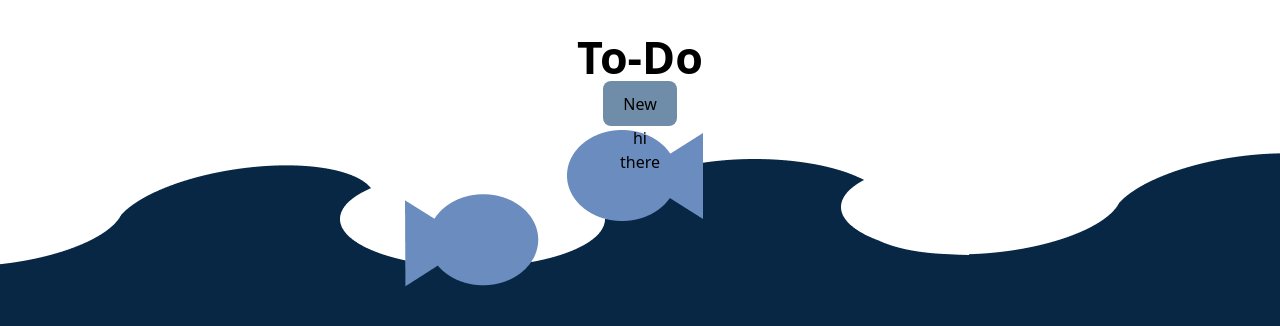
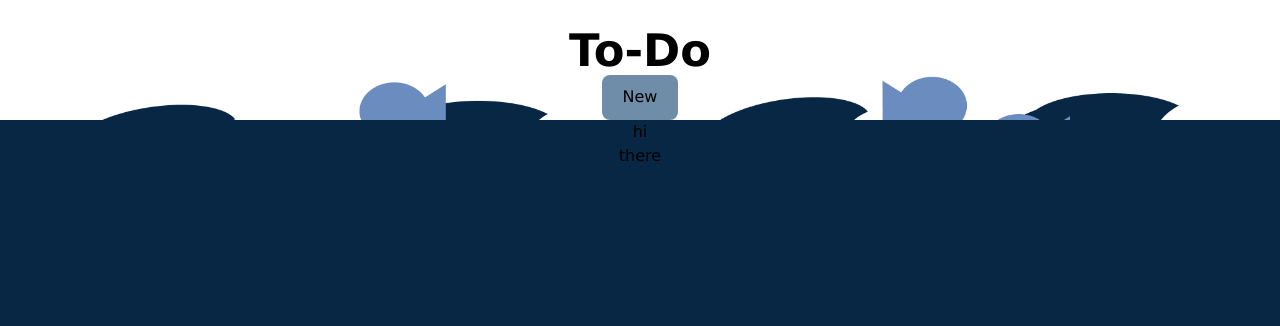
Before and after one commit to vaeyias/fish-to-do, a React (Vite) app: page / in a window 1280 px wide. Shown: the top 326 px of the page. Built offline with nearby package versions, Linux system fonts and the light colour scheme.

Commit message:
better bg and bubbles wrapped

```diff
--- a/src/components/App.css
+++ b/src/components/App.css
@@ -4,16 +4,32 @@
 
 #root {
 
-  padding: 2rem;
+  padding:0;
   text-align: center;
+  font-family: Verdana, Geneva, Tahoma, sans-serif;
+  max-width: 100%;
 }
 
 html{
+  flex-wrap: wrap;
+  background-color: #072744;
+  font-family: Verdana, Geneva, Tahoma, sans-serif;
+  background-repeat: no-repeat;
+  background-size: cover;
+  background-attachment: scroll;
+  max-width: 100%;
+}
+
+.top{
+  padding-top: 2%;
+  font-family: Verdana, Geneva, Tahoma, sans-serif;
   background-image: url("../assets/main_page.png");
   font-family: Verdana, Geneva, Tahoma, sans-serif;
+  background-repeat: no-repeat;
+  background-size: 100%;
+  background-attachment: scroll;
+  margin-left: 0;
 }
-
-
 
 .center {
   display: block;
--- a/src/components/App.jsx
+++ b/src/components/App.jsx
@@ -10,8 +10,11 @@ function App() {
 
   return (
     <>
-      <div className="h-32">
-        <h1 className="text-blue-950">To-Do</h1>
+      <div className="top">
+        <div className="flex h-32 justify-center">
+          <h1 className="text-blue-950 bg-white rounded-3xl w-52 h-fit">
+            To-Do
+          </h1>
         </div>
 
         <div>
@@ -22,12 +25,14 @@ function App() {
             New
           </button>
         </div>
+      </div>
+
       {console.log(tasks)}
-      <div className="flex items-center justify-center">
+      <body className="flex items-center justify-center flex-wrap">
         {tasks.map((taskText, i) => (
           <Task task={taskText} />
         ))}
-      </div>
+      </body>
     </>
   );
 }
--- a/src/components/Task.jsx
+++ b/src/components/Task.jsx
@@ -5,7 +5,7 @@ export default function Task(props) {
   const [task, setTask] = useState("add task");
 
   return (
-    <div className="flex items-center justify-center bg-white w-44 h-44 rounded-full hover:bg-blue-50 m-5">
+    <div className="flex items-center justify-center bg-white w-44 h-44 rounded-full hover:bg-slate-900 hover:text-white hover:outline outline-white 0 m-5">
       <p className="break-all w-40">{props.task}</p>
     </div>
   );
--- a/src/index.css
+++ b/src/index.css
@@ -18,7 +18,7 @@ h1 {
     font-family: inherit;
     background-color: #6f8da8;
     cursor: pointer;
-    transition: border-color 0.25s;
+    transition: border-color 0.1s;
   }
   button:hover {
     border-color: #ffffff;
```
Lines whose indentation alone changed are shown as unchanged.
